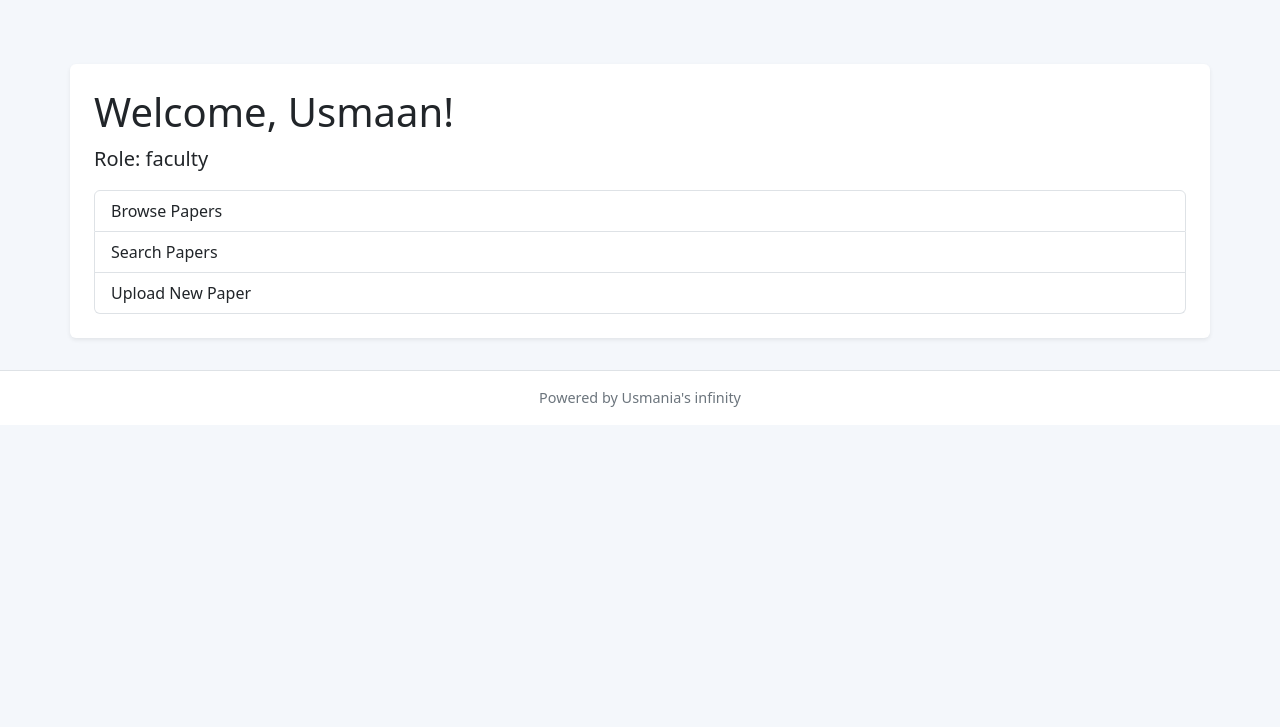
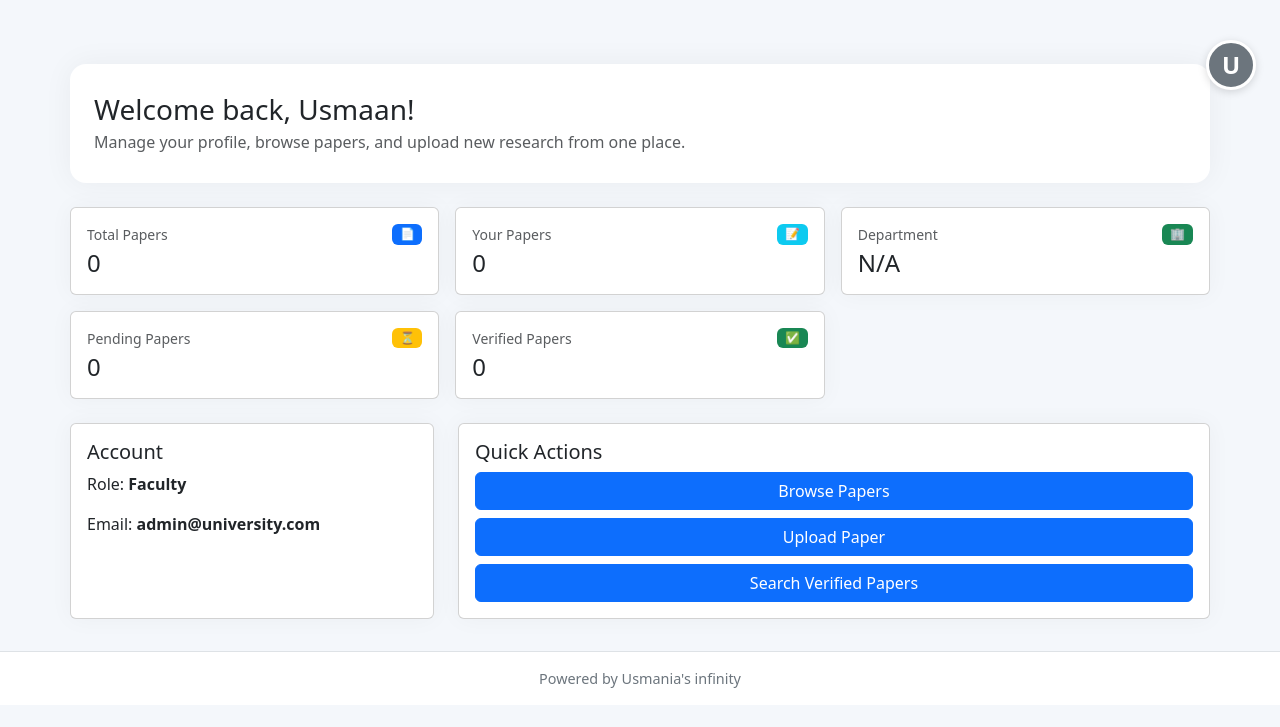
Before and after one commit to usman-infinity/Researcher_-Database_System, a Flask app: page /dashboard in a window 1280 px wide. Shown: the part 56-783 px from the top of the page. Run offline with Flask 3, Linux system fonts and the light colour scheme; a user stored in the database is signed in.

Commit message:
updated version

```diff
--- a/app/routes/auth.py
+++ b/app/routes/auth.py
@@ -2,7 +2,7 @@ from flask import Blueprint, render_template, redirect, url_for, request, flash
 from werkzeug.security import generate_password_hash, check_password_hash
 from flask_login import login_user, logout_user, login_required, current_user
 from ..extensions import db, login_manager
-from ..models import User, Department
+from ..models import User, Department, Paper
 
 auth_bp = Blueprint('auth', __name__, template_folder='../templates/auth')
 
@@ -82,7 +82,18 @@ def logout():
 @auth_bp.route('/dashboard')
 @login_required
 def dashboard():
-    return render_template('dashboard.html', user=current_user)
+    # Calculate statistics for the user
+    total_papers = Paper.query.count()
+    user_papers = Paper.query.filter_by(user_id=current_user.id).count()
+    pending_papers = Paper.query.filter_by(user_id=current_user.id, verified=False).count()
+    verified_papers = Paper.query.filter_by(user_id=current_user.id, verified=True).count()
+
+    return render_template('auth/dashboard.html',
+                         user=current_user,
+                         total_papers=total_papers,
+                         user_papers=user_papers,
+                         pending_papers=pending_papers,
+                         verified_papers=verified_papers)
 
 
 # ----------------------
--- a/app/templates/auth/dashboard.html
+++ b/app/templates/auth/dashboard.html
@@ -1,5 +1,5 @@
 {% extends "base.html" %}
-{% block title %}Dashboard{% endblock %}
+{% block title %}Profile{% endblock %}
 {% block content %}
 <div class="page-header">
     <div>
@@ -7,6 +7,76 @@
         <p class="text-muted mb-0">Manage your profile, browse papers, and upload new research from one place.</p>
     </div>
 </div>
+
+<!-- Statistics Overview -->
+<div class="row g-3 mb-4">
+    <div class="col-md-6 col-lg-4">
+        <div class="card card-shadow h-100">
+            <div class="card-body">
+                <div class="d-flex justify-content-between align-items-start">
+                    <div>
+                        <p class="text-muted small mb-1">Total Papers</p>
+                        <h3 class="h4 mb-0">{{ total_papers }}</h3>
+                    </div>
+                    <span class="badge bg-primary">📄</span>
+                </div>
+            </div>
+        </div>
+    </div>
+    <div class="col-md-6 col-lg-4">
+        <div class="card card-shadow h-100">
+            <div class="card-body">
+                <div class="d-flex justify-content-between align-items-start">
+                    <div>
+                        <p class="text-muted small mb-1">Your Papers</p>
+                        <h3 class="h4 mb-0">{{ user_papers }}</h3>
+                    </div>
+                    <span class="badge bg-info">📝</span>
+                </div>
+            </div>
+        </div>
+    </div>
+    <div class="col-md-6 col-lg-4">
+        <div class="card card-shadow h-100">
+            <div class="card-body">
+                <div class="d-flex justify-content-between align-items-start">
+                    <div>
+                        <p class="text-muted small mb-1">Department</p>
+                        <h3 class="h4 mb-0">{{ user.department.name if user.department else 'N/A' }}</h3>
+                    </div>
+                    <span class="badge bg-success">🏢</span>
+                </div>
+            </div>
+        </div>
+    </div>
+    <div class="col-md-6 col-lg-4">
+        <div class="card card-shadow h-100">
+            <div class="card-body">
+                <div class="d-flex justify-content-between align-items-start">
+                    <div>
+                        <p class="text-muted small mb-1">Pending Papers</p>
+                        <h3 class="h4 mb-0">{{ pending_papers }}</h3>
+                    </div>
+                    <span class="badge bg-warning">⏳</span>
+                </div>
+            </div>
+        </div>
+    </div>
+    <div class="col-md-6 col-lg-4">
+        <div class="card card-shadow h-100">
+            <div class="card-body">
+                <div class="d-flex justify-content-between align-items-start">
+                    <div>
+                        <p class="text-muted small mb-1">Verified Papers</p>
+                        <h3 class="h4 mb-0">{{ verified_papers }}</h3>
+                    </div>
+                    <span class="badge bg-success">✅</span>
+                </div>
+            </div>
+        </div>
+    </div>
+</div>
+
 <div class="row g-4">
     <div class="col-lg-4">
         <div class="card card-shadow h-100">
--- a/app/templates/auth/upload_paper.html
+++ b/app/templates/auth/upload_paper.html
@@ -32,6 +32,10 @@
                         </div>
                     </div>
                     <div class="mb-3">
+                        <label class="form-label">Abstract</label>
+                        <textarea class="form-control" name="abstract" rows="5" placeholder="Enter the paper abstract..." required></textarea>
+                    </div>
+                    <div class="mb-3">
                         <label class="form-label">PDF File</label>
                         <input type="file" class="form-control" name="pdf_file" accept=".pdf">
                     </div>
--- a/app/templates/base.html
+++ b/app/templates/base.html
@@ -90,6 +90,36 @@
             color: #6c757d;
             font-size: 0.9rem;
         }
+        .profile-btn-container {
+            position: fixed;
+            top: 6rem;
+            right: 1.5rem;
+            z-index: 1000;
+        }
+        .profile-btn {
+            width: 50px;
+            height: 50px;
+            border-radius: 50%;
+            background-color: #6c757d;
+            color: white;
+            display: flex;
+            align-items: center;
+            justify-content: center;
+            text-decoration: none;
+            font-weight: 600;
+            font-size: 1.5rem;
+            transition: all 0.3s ease;
+            border: 3px solid white;
+            box-shadow: 0 2px 8px rgba(0, 0, 0, 0.15);
+        }
+        .profile-btn:hover {
+            background-color: #5a6268;
+            transform: scale(1.1);
+            box-shadow: 0 4px 12px rgba(0, 0, 0, 0.25);
+        }
+        .profile-btn:active {
+            transform: scale(0.95);
+        }
     </style>
 </head>
 <body>
@@ -112,7 +142,6 @@
             </ul>
             <ul class="navbar-nav ms-auto mb-2 mb-lg-0">
                 {% if current_user.is_authenticated %}
-                <li class="nav-item"><a class="nav-link" href="{{ url_for('auth.dashboard') }}">Hello, {{ current_user.name }}</a></li>
                 <li class="nav-item"><a class="nav-link" href="{{ url_for('auth.logout') }}">Logout</a></li>
                 {% else %}
                 <li class="nav-item"><a class="nav-link" href="{{ url_for('auth.login') }}">Login</a></li>
@@ -133,7 +162,6 @@
                         {% if current_user.role == 'admin' %}
                         <li><a class="dropdown-item" href="{{ url_for('admin.dashboard') }}">Admin Dashboard</a></li>
                         {% endif %}
-                        <li><a class="dropdown-item" href="{{ url_for('auth.dashboard') }}">Dashboard</a></li>
                         <li><hr class="dropdown-divider"></li>
                         <li><a class="dropdown-item text-danger" href="{{ url_for('auth.logout') }}">Logout</a></li>
                         {% else %}
@@ -146,6 +174,13 @@
         </div>
     </div>
 </nav>
+<div class="profile-btn-container">
+    {% if current_user.is_authenticated %}
+    <a href="{{ url_for('auth.dashboard') }}" class="profile-btn" title="Profile">{{ current_user.name[0].upper() }}</a>
+    {% else %}
+    <a href="{{ url_for('auth.login') }}" class="profile-btn" title="Login">👤</a>
+    {% endif %}
+</div>
 <div class="container content">
     {% with messages = get_flashed_messages(with_categories=true) %}
         {% if messages %}
```
Also changed, not shown: app/routes/papers.py (+5 -2 lines), instance/research.db.
